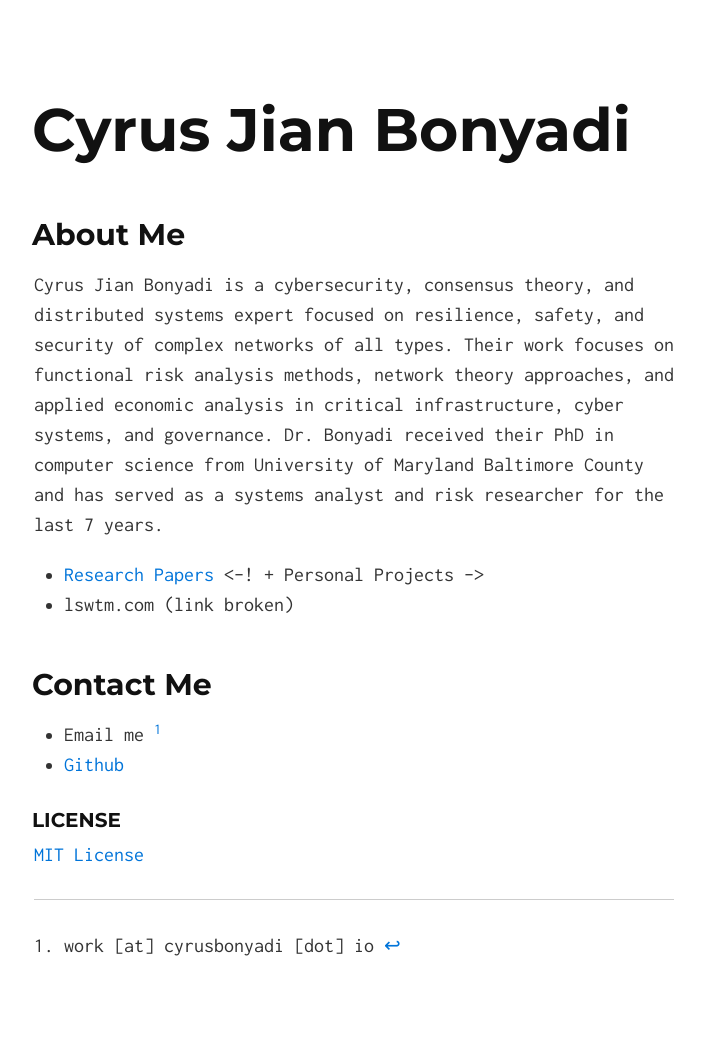
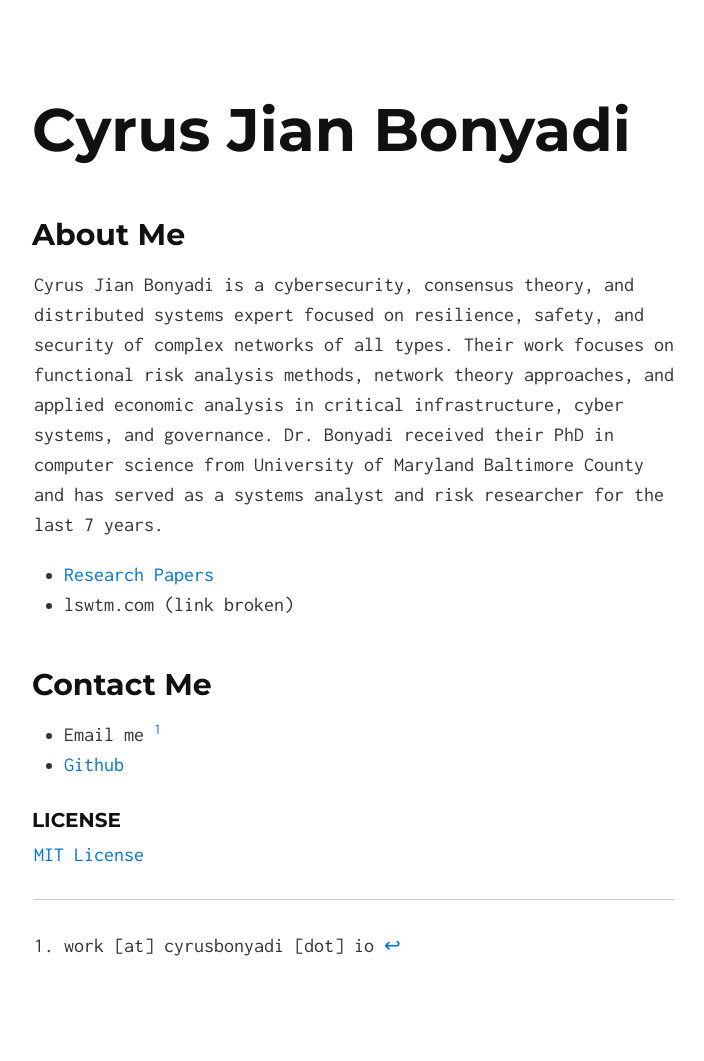
Before and after one commit to pleoxconfusa/pleoxconfusa.github.io, a Jekyll site: the page built from index.md, in a window 1280 px wide. Shown: the whole page, without its empty margins (286-990 px from the left). Built offline with Jekyll 4.4.1, drawn with Linux system fonts in a browser that asks for light colours; our own code applies the rules of GitHub Pages for plain Markdown files.

Commit message:
Update index.md

```diff
--- a/index.md
+++ b/index.md
@@ -5,7 +5,7 @@ layout: default
 ## About Me
 Cyrus Jian Bonyadi is a cybersecurity, consensus theory, and distributed systems expert focused on resilience, safety, and security of complex networks of all types. Their work focuses on functional risk analysis methods, network theory approaches, and applied economic analysis in critical infrastructure, cyber systems, and governance. Dr. Bonyadi received their PhD in computer science from University of Maryland Baltimore County and has served as a systems analyst and risk researcher for the last 7 years.
 + [Research Papers](https://scholar.google.com/citations?hl=en&user=hoZQSwgAAAAJ)
-<--! + Personal Projects -->
+<!-- + Personal Projects -->
 + lswtm.com (link broken)
 
 ## Contact Me
```
